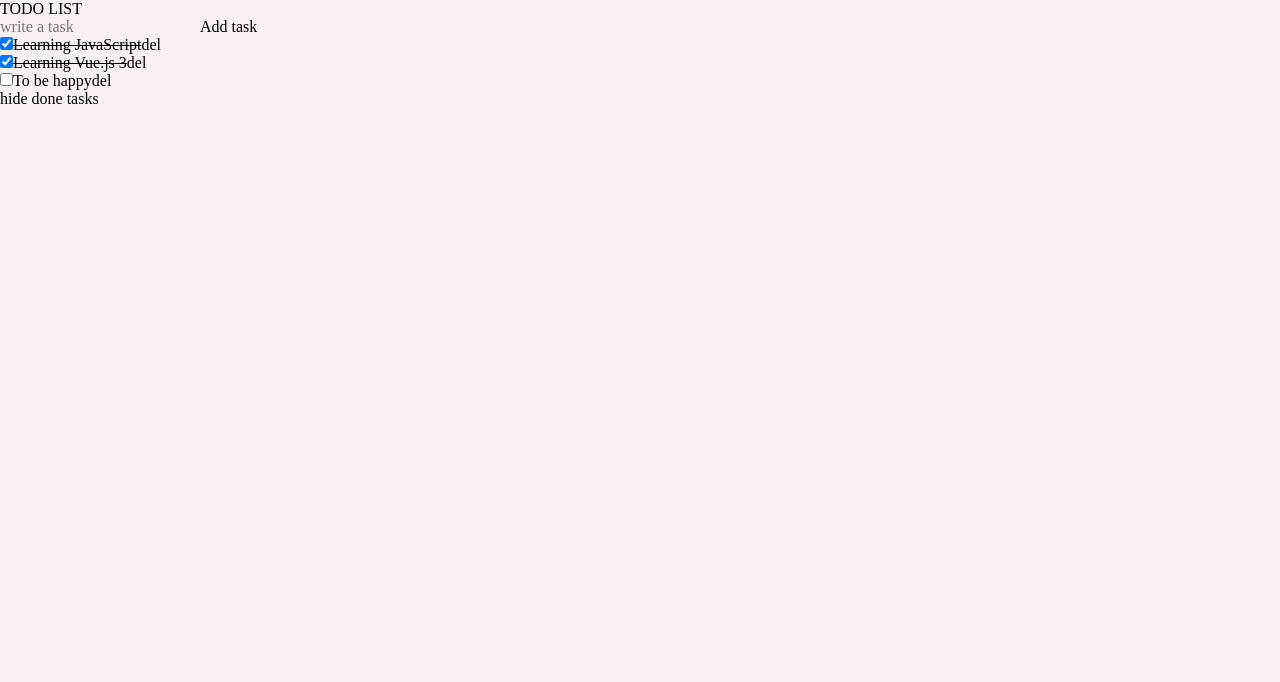
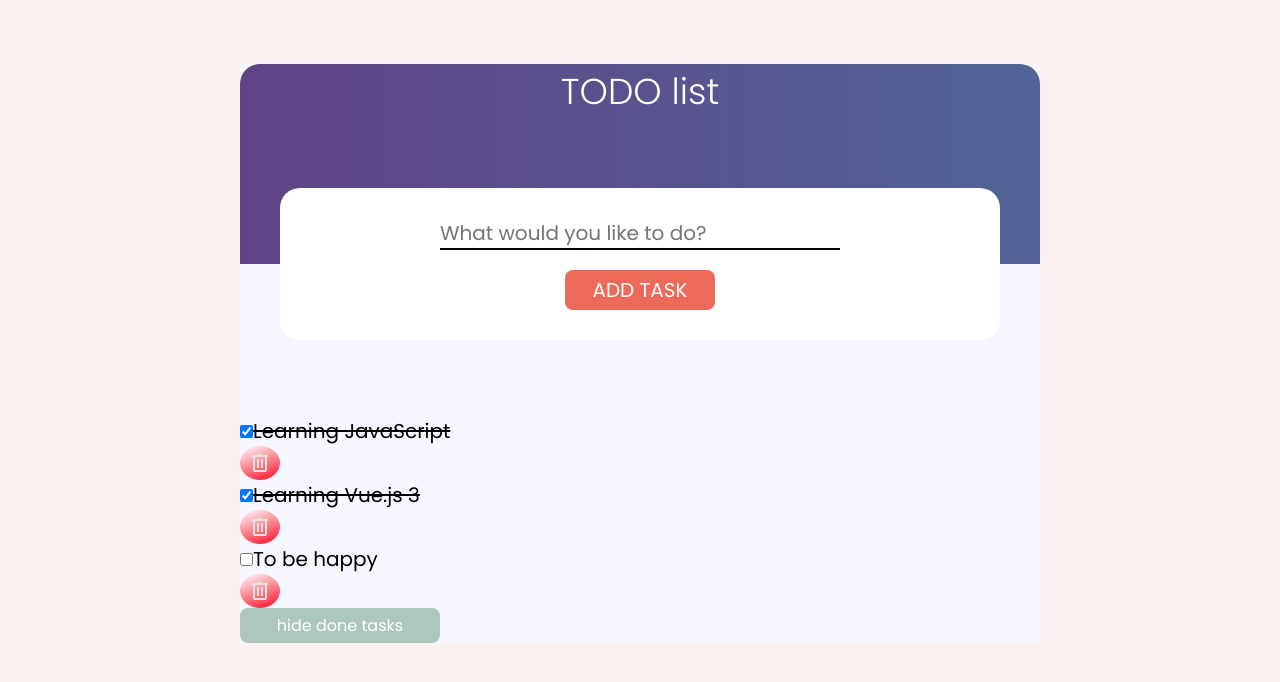
Before and after one commit to Ann-Fox/tapigo-test, a Vue app: page / in a window 1280 px wide. Shown: the top 682 px of the page. Built offline with nearby package versions, Linux system fonts and the light colour scheme.

Commit message:
feat: add style - start

```diff
--- a/index.html
+++ b/index.html
@@ -1,13 +1,21 @@
 <!DOCTYPE html>
 <html lang="">
+
 <head>
   <meta charset="UTF-8">
   <link rel="icon" href="/favicon.ico">
   <meta name="viewport" content="width=device-width, initial-scale=1.0">
-    <title>Task list Tapigo</title>
+  <title>TODO list</title>
+  <link rel="preconnect" href="https://fonts.googleapis.com">
+  <link rel="preconnect" href="https://fonts.gstatic.com" crossorigin>
+  <link
+    href="https://fonts.googleapis.com/css2?family=Poppins:ital,wght@0,100;0,200;0,300;0,400;0,500;0,600;1,300&display=swap"
+    rel="stylesheet">
 </head>
+
 <body>
   <div id="app"></div>
   <script type="module" src="/src/main.js"></script>
 </body>
+
 </html>
--- a/src/App.vue
+++ b/src/App.vue
@@ -26,27 +26,110 @@ function removeTask(todo) {
 </script>
 
 <template>
-  <header>
-    <h1>TODO LIST</h1>
-  </header>
+  <main>
+    <div class="header">
+      <h1>TODO list</h1>
+    </div>
 
-  <main>
-    <form @submit.prevent="addTask">
-      <input type="text" required v-model="newTodo" placeholder="write a task">
-      <button>Add task</button>
+    <form class="form" @submit.prevent="addTask">
+      <input class="form__input" type="text" required v-model="newTodo" placeholder="What would you like to do?">
+      <button class="form__button">Add task</button>
     </form>
     <ul>
       <li v-for="todo in dotosFilter" :key="todo.id" :class="{ 'done': todo.done }">
         <input type="checkbox" name="" v-model="todo.done" :id="`box-${todo.id}`">
         <label :for="`box-${todo.id}`"> {{ todo.text }}</label>
-        <button @click="removeTask(todo)">del</button>
+        <button class="button__remove" @click="removeTask(todo)"><img src="./components/icons/delete_24.svg"></button>
       </li>
     </ul>
-    <button @click="completed = !completed">{{ completed ? 'show all tasks' : 'hide done tasks' }}</button>
+    <button @click="completed = !completed" class="button__toggle" :class="{ 'hide': !completed }">{{ completed ? 'show all tasks' : 'hide done tasks' }}</button>
   </main>
 </template>
 
 <style scoped>
+main {
+  background-color:
+    #f7f7ff;
+  width: 100%;
+  max-width: 800px;
+  margin: 0 auto;
+}
+
+.header {
+  text-align: center;
+  font-size: 36px;
+  color: #fff;
+  font-weight: 300;
+
+  height: 200px;
+  border-radius: 20px 20px 0 0;
+  background: -webkit-linear-gradient(90deg, #604486, #59538d, #516395);
+  /* Chrome 10-25, Safari 5.1-6 */
+  background: linear-gradient(90deg, #604486, #59538d, #516395);
+  /* W3C, IE 10+/ Edge, Firefox 16+, Chrome 26+, Opera 12+, Safari 7+ */
+}
+
+.form {
+  background-color: #fff;
+  display: flex;
+  flex-direction: column;
+  align-items: center;
+  padding: 30px 0;
+  border-radius: 20px;
+  gap: 20px;
+
+  width: 90%;
+  margin-inline: auto;
+  /* inset-inline: 0; */
+  inset-block-start: 40%;
+  transform: translateY(-50%);
+}
+
+.form__input {
+  width: 100%;
+  max-width: 400px;
+  border: 0;
+  border-bottom: 2px solid #000;
+  outline: 0;
+}
+
+.form__input:focus {
+  border-image: linear-gradient(to right, #11998e, #38ef7d);
+  border-image-slice: 1;
+}
+
+.form__button {
+  background-color: #ed6a5a;
+  max-width: 150px;
+  text-transform: uppercase;
+}
+
+.button__remove {
+  display: flex;
+  justify-content: center;
+  max-width: 30px;
+  height: 100%;
+  border-radius: 50%;
+  background: -webkit-linear-gradient(159deg, #ffffff, #fa0b23);
+  /* Chrome 10-25, Safari 5.1-6 */
+  background: linear-gradient(159deg, #ffffff, #fa0b23);
+  /* W3C, IE 10+/ Edge, Firefox 16+, Chrome 26+, Opera 12+, Safari 7+ */
+}
+
+.button__remove_img svg {
+  color: #000;
+}
+
+.button__toggle {
+  background-color: #ff3d51;
+  max-width: 200px;
+  font-size: 16px;
+}
+
+.hide {
+  background-color: #aec7bc;
+}
+
 .done {
   text-decoration: line-through;
 }
--- a/src/assets/base.css
+++ b/src/assets/base.css
@@ -6,14 +6,22 @@
   font-weight: normal;
 }
 
+#app {
+  width: 100%;
+  padding: 5%;
+}
+
 body {
+  font-family: "Poppins", sans-serif;
+  font-weight: 400;
+  font-style: normal;
+  font-size: 20px;
   background-color: #f9f1ef;
 }
 
 /* Reset and base styles  */
 * {
   padding: 0px;
-  margin: 0px;
   border: none;
 }
 
@@ -60,11 +68,16 @@ img {
   vertical-align: top;
 }
 
-img,
+/* img { */
+  /* max-width: 100%; */
+  /* height: auto; */
+/* } */
+
+/* img,
 svg {
   max-width: 100%;
   height: auto;
-}
+} */
 
 address {
   font-style: normal;
@@ -118,3 +131,10 @@ legend {
 input[type='file'] {
   max-width: 100%;
 }
+
+button {
+  width: 100%;
+  padding: 5px 20px;
+  border-radius: 8px;
+  color: #fff;
+}
```
Also changed, not shown: src/components/icons/delete_24.svg (added). Lines whose indentation alone changed are shown as unchanged.
